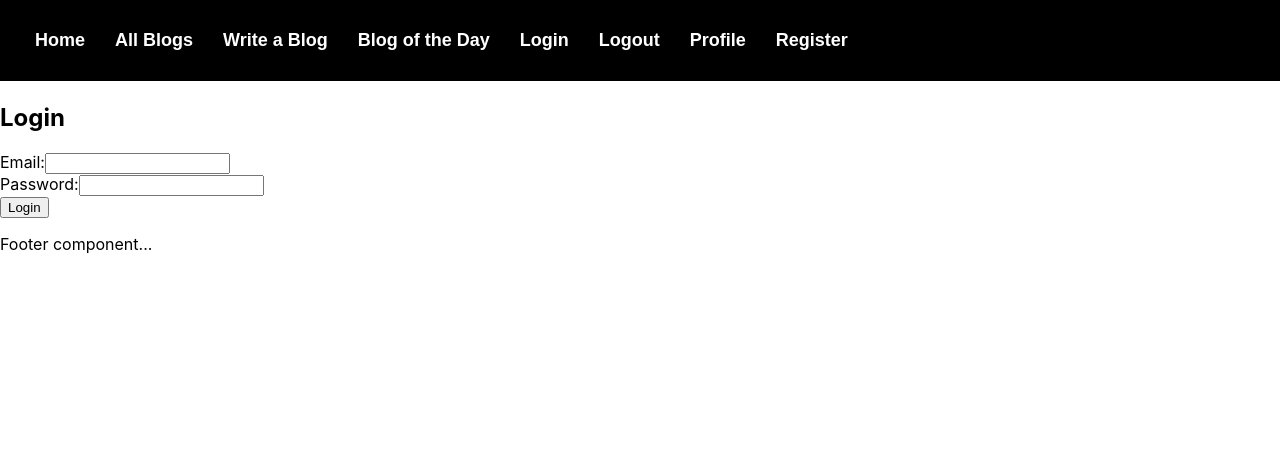
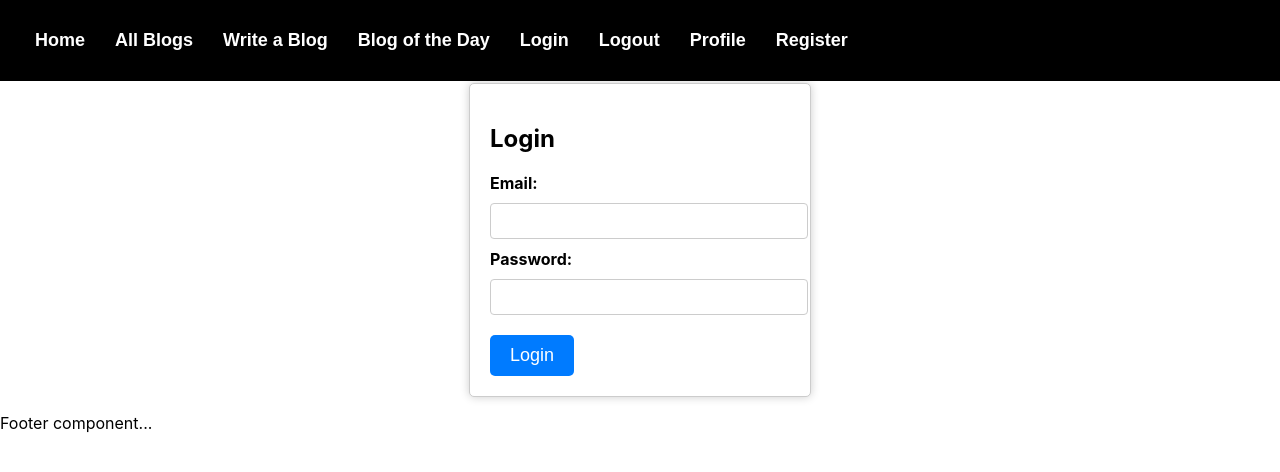
Before and after one commit to anishasharma-web/anisha, a React (Create React App) app: page /login in a window 1280 px wide. Shown: the top 472 px of the page. Built offline with nearby package versions, Linux system fonts and the light colour scheme.

Commit message:
Tarusree's commit

```diff
--- /dev/null
+++ b/src/components/Login.css
@@ -0,0 +1,48 @@
+/* Login.css */
+
+.login-container {
+    width: 300px;
+    margin: 0 auto;
+    padding: 20px;
+    border: 1px solid #ccc;
+    border-radius: 5px;
+    box-shadow: 0 0 10px rgba(0, 0, 0, 0.2);
+    background-color: #fff;
+    display: flex; /* Use flexbox for layout */
+    flex-direction: column; /* Align items vertically */
+  }
+
+  .form-group {
+    margin-bottom: 10px;
+    display: flex; /* Use flexbox for layout */
+    flex-direction: column; /* Align items vertically */
+  }
+
+  label {
+    font-weight: bold;
+    margin-bottom: 5px; /* Add some space between label and input */
+  }
+
+  input {
+    width: 100%;
+    padding: 8px;
+    border: 1px solid #ccc;
+    border-radius: 4px;
+    font-size: 16px;
+    margin-top: 5px; /* Add some space between input and next label */
+  }
+
+  button {
+    background-color: #007bff;
+    color: #fff;
+    padding: 10px 20px;
+    border: none;
+    border-radius: 5px;
+    cursor: pointer;
+    font-size: 18px;
+    margin-top: 10px; /* Add some space between the input fields and the button */
+  }
+
+  button:hover {
+    background-color: #0056b3;
+  }
--- a/src/components/Login.js
+++ b/src/components/Login.js
@@ -1,6 +1,5 @@
-//login page
-
 import React, { useState } from 'react';
+import './Login.css'; // Import your CSS file
 
 function Login() {
   const [email, setEmail] = useState('');
@@ -17,32 +16,33 @@ function Login() {
   const handleSubmit = (e) => {
     e.preventDefault();
 
-
     console.log('Email:', email);
     console.log('Password:', password);
   };
 
   return (
-    <div>
+    <div className="login-container"> {/* Apply a CSS class */}
       <h2>Login</h2>
       <form onSubmit={handleSubmit}>
-        <div>
-          <label>Email:</label>
+        <div className="form-group"> {/* Apply a CSS class */}
+          <label htmlFor="email">Email:</label>
           <input
             type="email"
+            id="email"
             value={email}
             onChange={handleEmailChange}
           />
         </div>
-        <div>
-          <label>Password:</label>
+        <div className="form-group"> {/* Apply a CSS class */}
+          <label htmlFor="password">Password:</label>
           <input
             type="password"
+            id="password"
             value={password}
             onChange={handlePasswordChange}
           />
         </div>
-        <div>
+        <div className="button-container"> {/* Apply a CSS class */}
           <button type="submit">Login</button>
         </div>
       </form>
```
Also changed, not shown: 1 other file (tests, documents, lock files or other folders).
